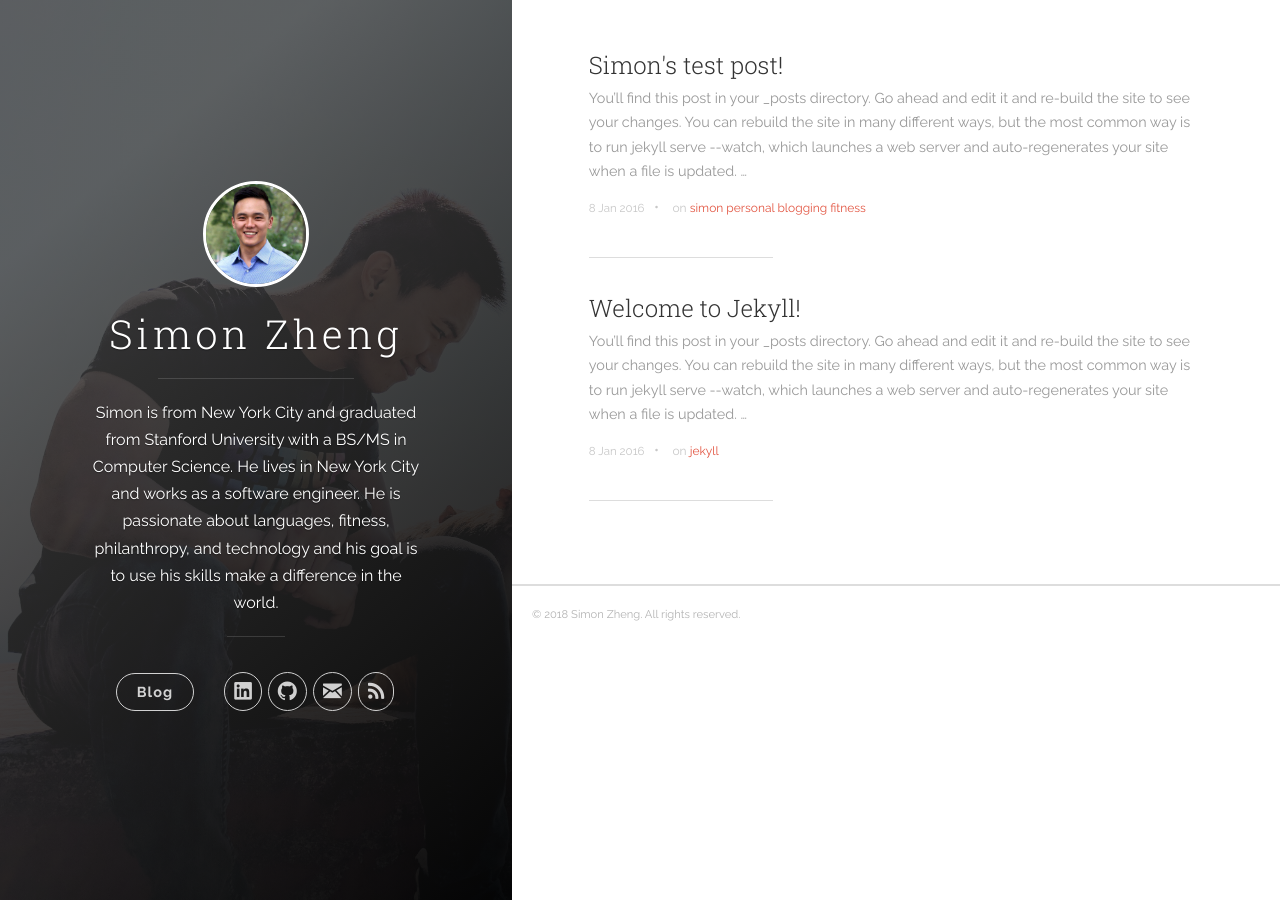
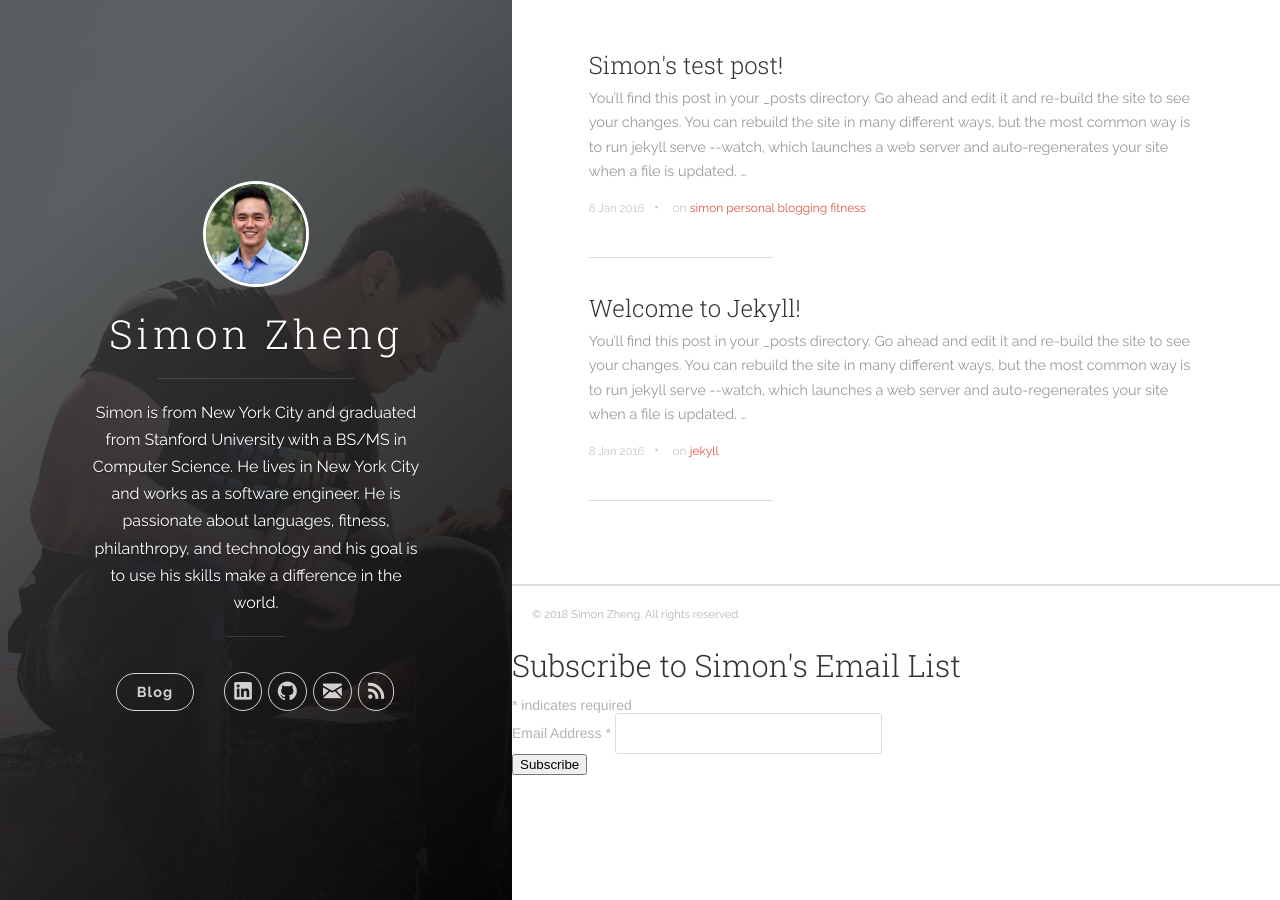
Before and after one commit to simonzheng/simonzheng.github.io, a Jekyll site: the page built from index.html, in a window 1280 px wide. Built offline with Jekyll 4.4.1, drawn with Linux system fonts in a browser that asks for light colours; nearby versions of some CDN libraries; the list of posts is cut into pages by our own code; comment, search, counter and statistics services are not loaded.

Commit message:
Add mailchimp signup to footer

```diff
--- a/_includes/footer.html
+++ b/_includes/footer.html
@@ -1,5 +1,35 @@
 <footer class="footer">
   <span class="footer__copyright">&copy; {{ site.time | date: '%Y' }} {{ site.author.name }}. All rights reserved.</span>
+
+  <!-- Begin MailChimp Signup Form -->
+  <link href="//cdn-images.mailchimp.com/embedcode/classic-10_7.css" rel="stylesheet" type="text/css">
+  <style type="text/css">
+  	#mc_embed_signup{background:#fff; clear:left; font:14px Helvetica,Arial,sans-serif; }
+  	/* Add your own MailChimp form style overrides in your site stylesheet or in this style block.
+  	   We recommend moving this block and the preceding CSS link to the HEAD of your HTML file. */
+  </style>
+  <div id="mc_embed_signup">
+  <form action="https://linkedin.us14.list-manage.com/subscribe/post?u=be8df77fb12a805c34e39863a&amp;id=018d7f0df3" method="post" id="mc-embedded-subscribe-form" name="mc-embedded-subscribe-form" class="validate" target="_blank" novalidate>
+      <div id="mc_embed_signup_scroll">
+  	<h2>Subscribe to Simon's Email List</h2>
+  <div class="indicates-required"><span class="asterisk">*</span> indicates required</div>
+  <div class="mc-field-group">
+  	<label for="mce-EMAIL">Email Address  <span class="asterisk">*</span>
+  </label>
+  	<input type="email" value="" name="EMAIL" class="required email" id="mce-EMAIL">
+  </div>
+  	<div id="mce-responses" class="clear">
+  		<div class="response" id="mce-error-response" style="display:none"></div>
+  		<div class="response" id="mce-success-response" style="display:none"></div>
+  	</div>    <!-- real people should not fill this in and expect good things - do not remove this or risk form bot signups-->
+      <div style="position: absolute; left: -5000px;" aria-hidden="true"><input type="text" name="b_be8df77fb12a805c34e39863a_018d7f0df3" tabindex="-1" value=""></div>
+      <div class="clear"><input type="submit" value="Subscribe" name="subscribe" id="mc-embedded-subscribe" class="button"></div>
+      </div>
+  </form>
+  </div>
+  <script type='text/javascript' src='//s3.amazonaws.com/downloads.mailchimp.com/js/mc-validate.js'></script><script type='text/javascript'>(function($) {window.fnames = new Array(); window.ftypes = new Array();fnames[0]='EMAIL';ftypes[0]='email';fnames[1]='FNAME';ftypes[1]='text';fnames[2]='LNAME';ftypes[2]='text';}(jQuery));var $mcj = jQuery.noConflict(true);</script>
+  <!--End mc_embed_signup-->
+
 </footer>
 
 <script type="text/javascript" src="https://ajax.googleapis.com/ajax/libs/jquery/1.11.3/jquery.min.js"></script>
```
